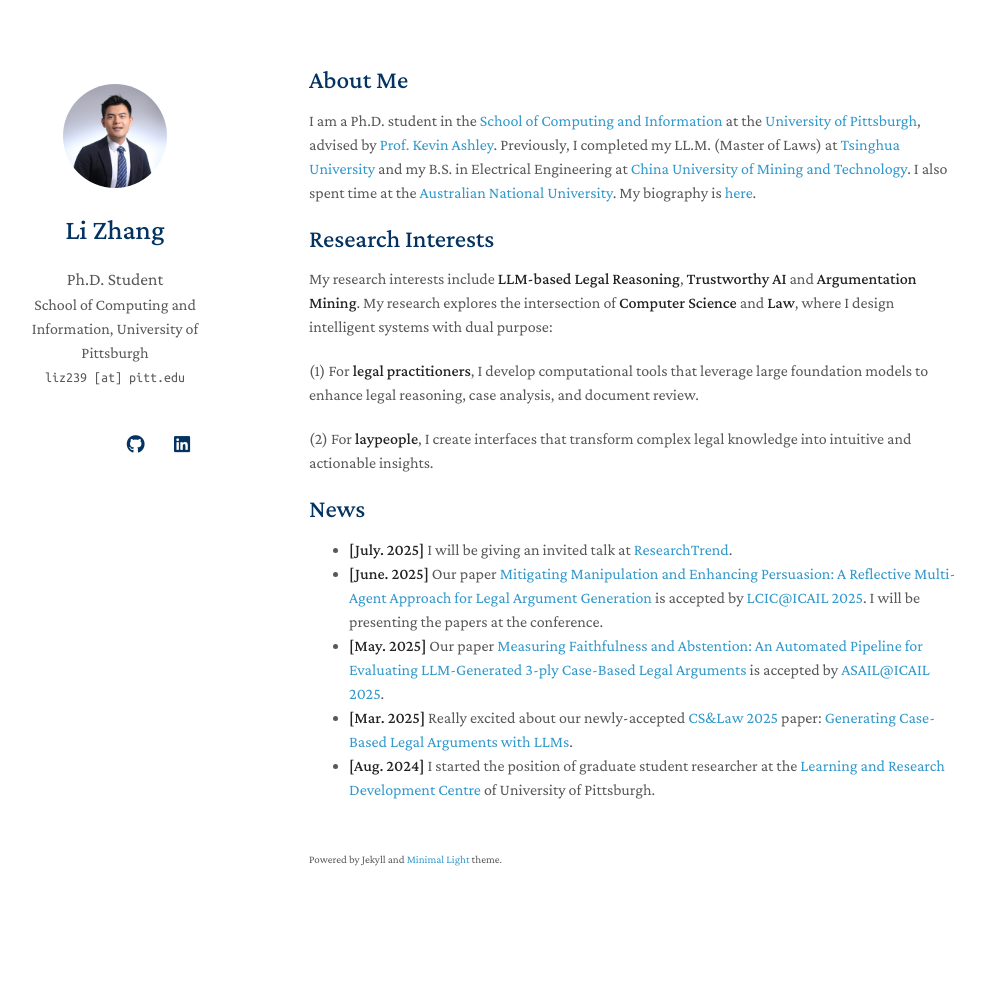
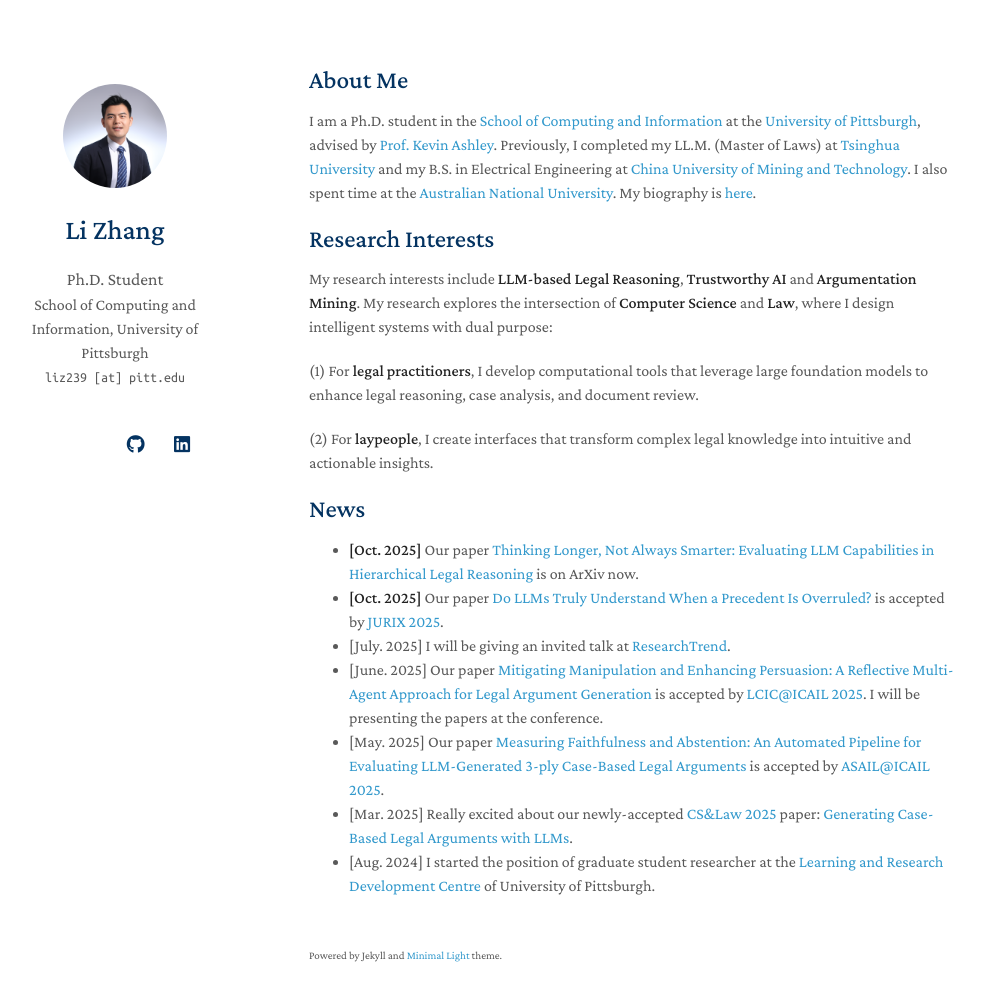
Before and after one commit to lizhang-AIandLaw/lizhang-AIandLaw.github.io, a Jekyll site: the page built from index.md, in a window 1280 px wide and 1036 px high. Shown: the top 1001 px of the window, without its empty margins (161-1145 px from the left). Built offline with Jekyll 4.4.1, drawn with Linux system fonts in a browser that asks for light colours; a style sheet for code colours, icons or effects is not loaded; our own code applies the rules of GitHub Pages for plain Markdown files.

Commit message:
Update index.md

```diff
--- a/index.md
+++ b/index.md
@@ -15,11 +15,13 @@ My research interests include **LLM-based Legal Reasoning**, **Trustworthy AI**
 (2) For **laypeople**, I create interfaces that transform complex legal knowledge into intuitive and actionable insights.
 
 ## News
-- **[July. 2025]** I will be giving an invited talk at [ResearchTrend](https://researchtrend.ai/social-events/researchtrend-connect-llmag-8).
-- **[June. 2025]** Our paper [Mitigating Manipulation and Enhancing Persuasion: A Reflective Multi-Agent Approach for Legal Argument Generation](https://lizhang-aiandlaw.github.io/A-Reflective-Multi-Agent-Approach-for-Legal-Argument-Generation/) is accepted by [LCIC@ICAIL 2025](https://site.unibo.it/compulaw/en/project/open-calls). I will be presenting the papers at the conference.
-- **[May. 2025]** Our paper [Measuring Faithfulness and Abstention: An Automated Pipeline for Evaluating LLM-Generated 3-ply Case-Based Legal Arguments](https://lizhang-aiandlaw.github.io/An-Automated-Pipeline-for-Evaluating-LLM-Generated-3-ply-Case-Based-Legal-Arguments/) is accepted by [ASAIL@ICAIL 2025](https://sites.google.com/view/asail/asail-home).
-- **[Mar. 2025]** Really excited about our newly-accepted [CS&Law 2025](https://computersciencelaw.org/2025/) paper: [Generating Case-Based Legal Arguments with LLMs](https://dl.acm.org/doi/10.1145/3709025.3712216).
-- **[Aug. 2024]** I started the position of graduate student researcher at the [Learning and Research Development Centre](https://www.lrdc.pitt.edu/) of University of Pittsburgh.
+- **[Oct. 2025]** Our paper [Thinking Longer, Not Always Smarter: Evaluating LLM Capabilities in Hierarchical Legal Reasoning](https://thinking-longer-thinking-smarter.vercel.app) is on ArXiv now.
+- **[Oct. 2025]** Our paper [Do LLMs Truly Understand When a Precedent Is Overruled?](https://lizhang-aiandlaw.github.io) is accepted by [JURIX 2025](https://jurix2025.di.unito.it).
+- [July. 2025] I will be giving an invited talk at [ResearchTrend](https://researchtrend.ai/social-events/researchtrend-connect-llmag-8).
+- [June. 2025] Our paper [Mitigating Manipulation and Enhancing Persuasion: A Reflective Multi-Agent Approach for Legal Argument Generation](https://lizhang-aiandlaw.github.io/A-Reflective-Multi-Agent-Approach-for-Legal-Argument-Generation/) is accepted by [LCIC@ICAIL 2025](https://site.unibo.it/compulaw/en/project/open-calls). I will be presenting the papers at the conference.
+- [May. 2025] Our paper [Measuring Faithfulness and Abstention: An Automated Pipeline for Evaluating LLM-Generated 3-ply Case-Based Legal Arguments](https://lizhang-aiandlaw.github.io/An-Automated-Pipeline-for-Evaluating-LLM-Generated-3-ply-Case-Based-Legal-Arguments/) is accepted by [ASAIL@ICAIL 2025](https://sites.google.com/view/asail/asail-home).
+- [Mar. 2025] Really excited about our newly-accepted [CS&Law 2025](https://computersciencelaw.org/2025/) paper: [Generating Case-Based Legal Arguments with LLMs](https://dl.acm.org/doi/10.1145/3709025.3712216).
+- [Aug. 2024] I started the position of graduate student researcher at the [Learning and Research Development Centre](https://www.lrdc.pitt.edu/) of University of Pittsburgh.
 
 <!--
 {% include_relative _includes/publications.md %}
```
